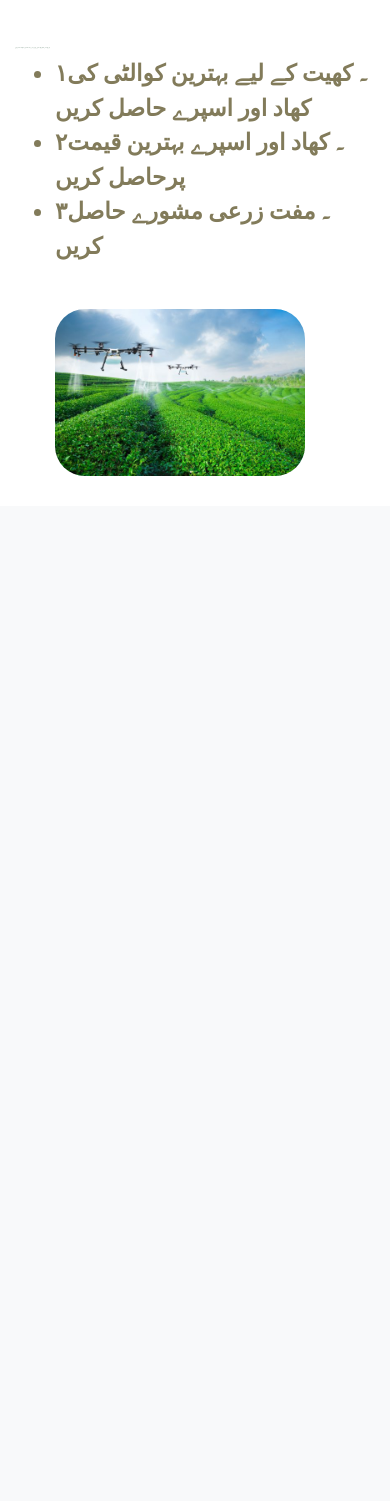
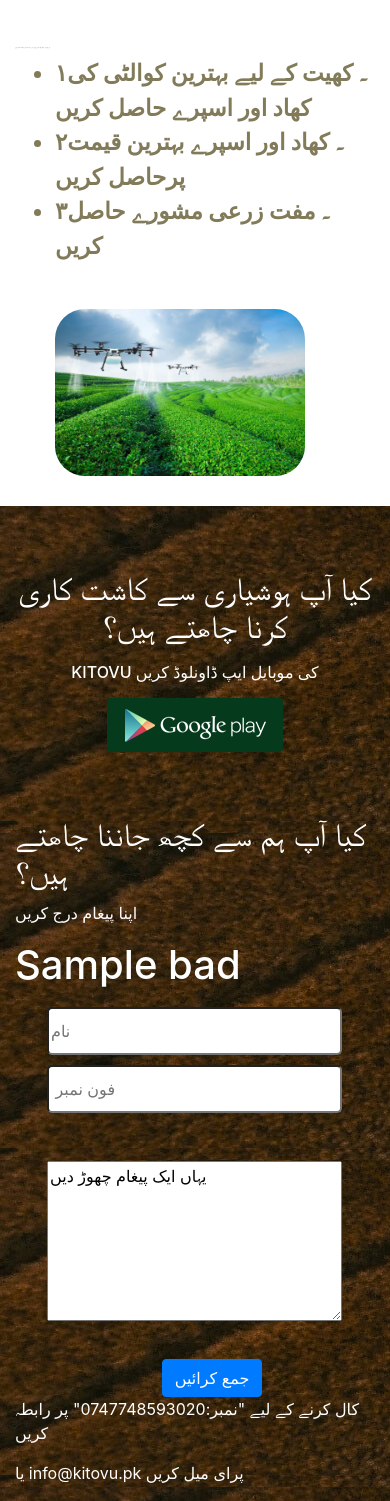
Before and after one commit to ndukwesamuel/kitovupk, a Django app: template templates/index.html in a window 390 px wide. Shown: the part 1624-3125 px from the top of the page. Before the commit the page ends 2100 px from the top, so only its background shows below. Run offline with Django 3.2, Linux system fonts and the light colour scheme; the template is opened without the code that fills it: most values are stand-ins (such as "Sample title", 1, 10 or a date in 2020); some libraries are stand-ins or nearby versions.

Commit message:
i added the footer

```diff
--- a/kitovu/settings.py
+++ b/kitovu/settings.py
@@ -25,7 +25,7 @@ BASE_DIR = Path(__file__).resolve().parent.parent
 SECRET_KEY = 'kq8arp*5^8pf^v5z$&p!ef6jnvy!u3jmvgnl4)&bs-ow1f(=9s'
 
 # SECURITY WARNING: don't run with debug turned on in production!
-DEBUG = False
+DEBUG = True
 
 ALLOWED_HOSTS = ['kitovu.herokuapp.com', '127.0.0.1']
 
--- a/static/css/style.css
+++ b/static/css/style.css
@@ -82,6 +82,102 @@
 /* section 3 end here */
 
 
+
+/* section 5 start here */
+.sec5{
+    background-image: url('../images/more_bg.jpg');
+    color: white;
+    padding-top: 4em;
+}
+
+.sec5-btn{
+    background-color: #053A1C;
+}
+
+.sec5_input{
+    width: 35em;
+    border-radius: 5px;
+    margin-top: 10px;
+    height: 3em;
+}
+
+.sec5_textarea{
+    margin-top: 3em;
+    width: 35em;
+    height: 10em;
+    margin-bottom: 2em;
+}
+
+
+
+
+/* section 5 end here */
+
+
+/* Extra small devices (phones, 600px and down) */
+@media only screen and (max-width: 800px) {
+
+    .sec5_1{
+        text-align:center;
+    }
+
+    .sec5_h3_1{
+        font-size:1em;
+        margin-top: 1em;
+        margin-bottom: 1em;
+    }
+
+    .sec5_input{
+        width: 90%;
+        border-radius: 5px;
+        margin-top: 10px;
+        height: 3em;
+
+    }
+
+    .sec5_textarea{
+        margin-top: 3em;
+        width: 90%;
+        height: 10em;
+        margin-bottom: 2em;
+    }
+    .sec5_form{
+        padding-left: 2em;
+    }
+
+    .sec5_submit{
+        margin-left:35%;
+    }
+
+    /* .sec5_form_p1{
+        margin-top: 4em;
+        text-align:center;
+    }
+    .sec5_form_p2{
+        text-align: center;
+    } */
+	}
+
+	.sec5_input{
+        width: 90%;
+        border-radius: 5px;
+        margin-top: 10px;
+        height: 3em;
+
+	}
+
+	.sec5_textarea{
+        margin-top: 3em;
+        width: 90%;
+        height: 10em;
+        margin-bottom: 2em;
+	}
+
+	.sec5_submit{
+        margin-left:35%;
+    }
+
+
 @media only screen and (max-width: 600px) {
 
 	.nav_img{
@@ -109,6 +205,20 @@
 		font-size: 1px;
 	}
 
+	.sec5_h3_1{
+		font-size:1em;
+		margin-top: 1em;
+		margin-bottom: 1em;
+	}
+
+
+	.sec5_form_p1{
+		margin-top: 4em;
+	}
+
+	.sec5_submit{
+    margin-left:35%;
+}
 
 
 }
--- a/templates/index.html
+++ b/templates/index.html
@@ -104,6 +104,51 @@
 <!-- section 4 end here -->
 
 
+<!-- section 5 start here  -->
+
+<section class="sec5">
+	<div class="container">
+		<div class="row">
+			<div class="col-md-6 ">
+
+				<div class='sec5_1'>
+					<h2 class="sec5_5">کیا آپ ہوشیاری سے کاشت کاری کرنا چاھتے ہیں؟</h2>
+					<h3 class='sec5_h3_1'>KITOVU کی موبایل ایپ ڈاونلوڈ کریں</h3>
+					<button class="btn  sec5-btn"> <img title='گوگل پلے' src="{%static 'images/andriod.png' %}" alt="download our app"></button>
+				</div>
+			</div>
+
+			<div class="col-md-6" >
+					<div class='sec5_form_p1'>
+						<h2>کیا آپ ہم سے کچھ جاننا چاھتے ہیں؟</h2>
+							<p>   اپنا پیغام درج کریں </p>
+							<h1>{{bad}}</h1>
+					</div>
+
+
+					<form class='sec5_form' action="" method="POST">
+					  {% csrf_token %}
+						<input class='sec5_input' type="text" name="author" id="" placeholder='نام'>
+						<input class='sec5_input' type="tel" name="phone" id="" placeholder=' فون نمبر'>
+						<textarea class='sec5_textarea' name='message'>یہاں ایک پیغام چھوڑ دیں </textarea>
+						<input class='sec5_submit btn btn-primary' type="submit" value="جمع کرائیں">
+					</form>
+
+					<div class='sec5_form_p2'>
+						<p class="sec5_form1">کال کرنے کے لیے "نمبر:0747748593020" پر رابطہ کریں</p>
+						<p class="sec5_form1">   یا info@kitovu.pk پرای میل کریں </p>
+					</div>
+
+				</div>
+
+		</div>
+
+	</div>
+</section>
+
+<!-- section 5 end here -->
+
+
 
 
 
```
Also changed, not shown: db.sqlite3, home/views.py (line endings or trailing spaces).
